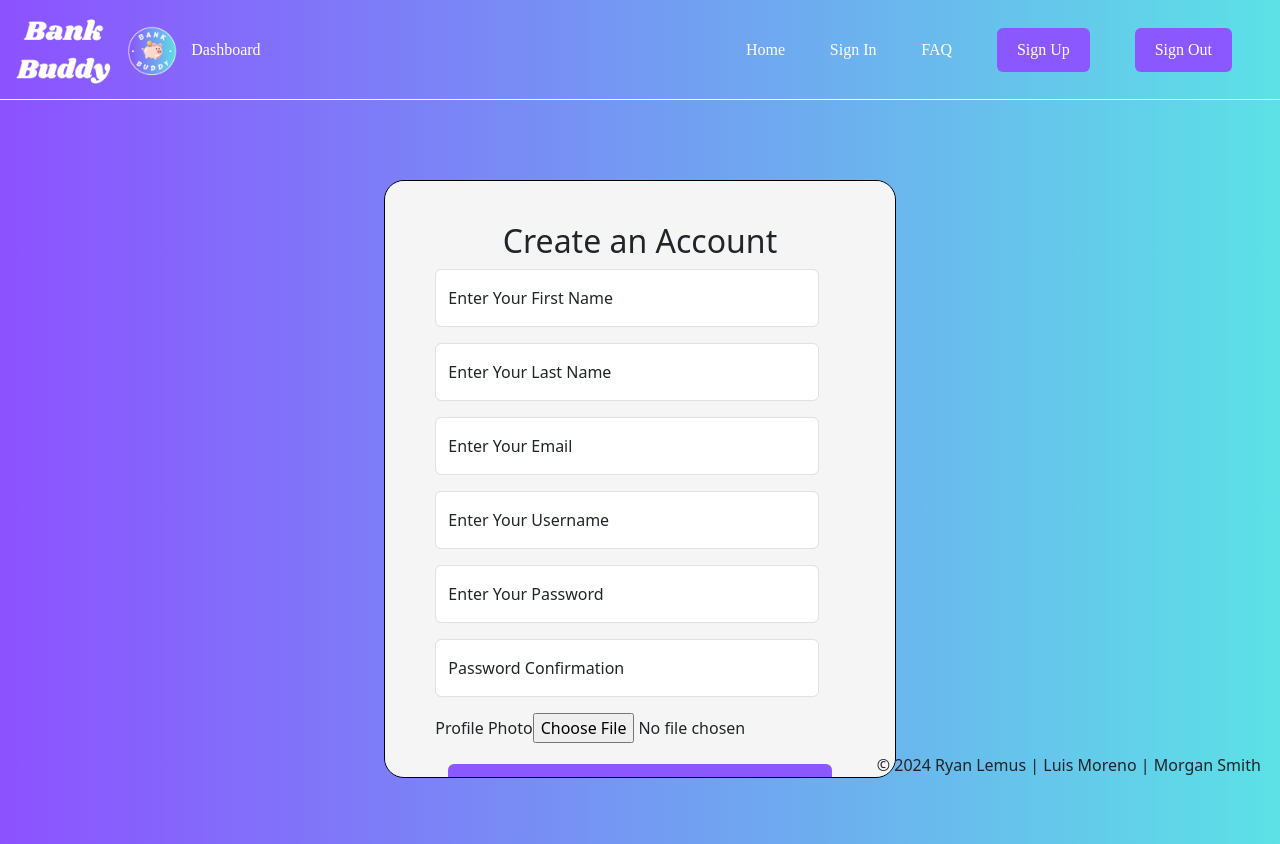
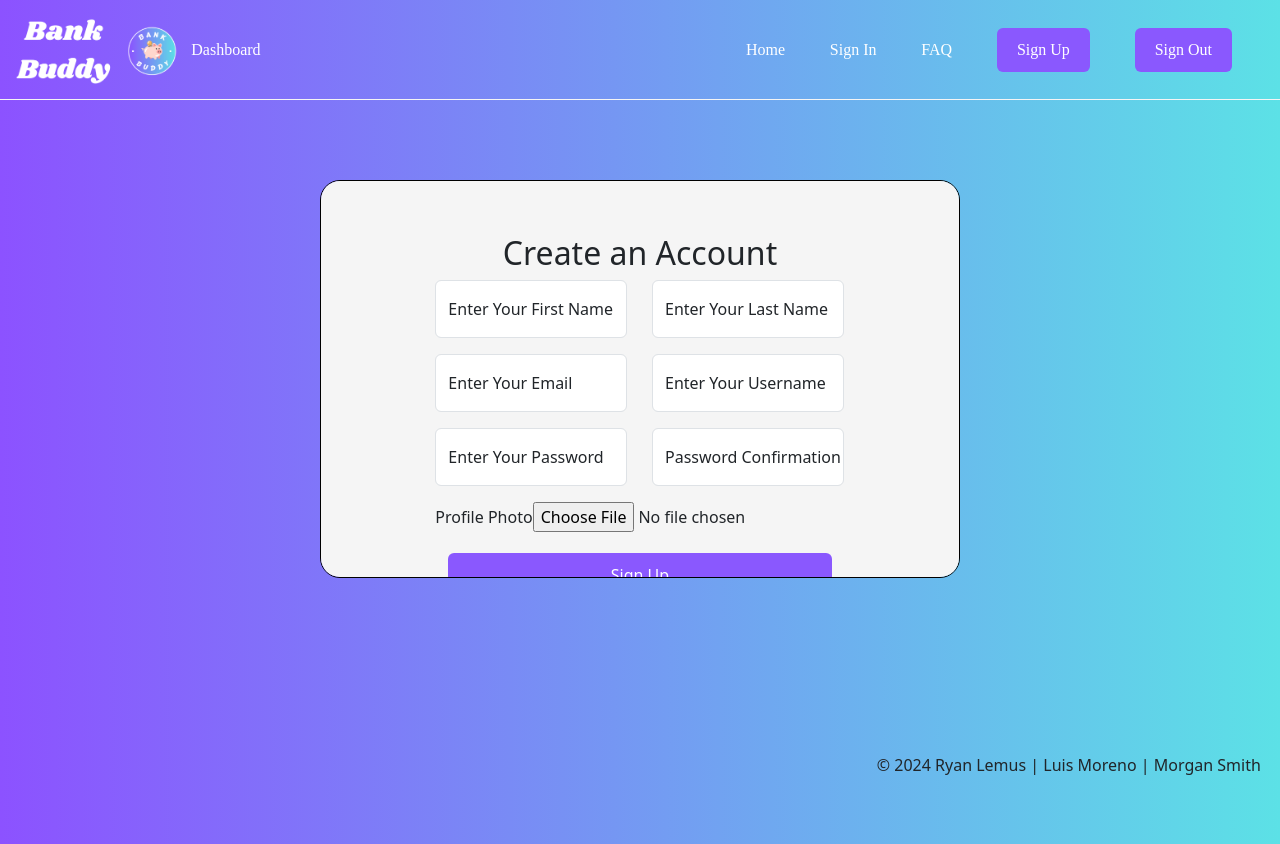
Before and after one commit to Morgan-and-sons/capstone-frontend, a React (Create React App) app: page /signup in a window 1280 px wide. Built offline with nearby package versions, Linux system fonts and the light colour scheme.

Commit message:
fixed sign up form

```diff
--- a/src/App.css
+++ b/src/App.css
@@ -170,10 +170,18 @@
   display: none;
 }
 
-.sign-in-form,
-.sign-up-form {
+.sign-in-form {
   width: 40%;
   height: 90%;
+  display: flex;
+  justify-content: center;
+  align-items: center;
+  background-color: whitesmoke;
+}
+
+.sign-up-form {
+  width: 50%;
+  height: 60%;
   display: flex;
   justify-content: center;
   align-items: center;
--- a/src/pages/SignUp.js
+++ b/src/pages/SignUp.js
@@ -34,10 +34,12 @@ const SignUp = ({ signUp }) => {
       <div className="sign-up-form">
         <h2 className="">Create an Account</h2>
         <Form onSubmit={handleSubmit(onSubmit)}>
+          <Row>
+            <Col md={6}>
               <FormGroup floating>
                 <input
                   style={{
-                width: "30vw",
+                    width: "15vw",
                   }}
                   id="firstName"
                   name="firstName"
@@ -48,13 +50,17 @@ const SignUp = ({ signUp }) => {
                 />
                 <Label for="firstName">Enter Your First Name</Label>
                 {errors.email && (
-              <span className="form-validations">First name is required</span>
+                  <span className="form-validations">
+                    First name is required
+                  </span>
                 )}
               </FormGroup>
+            </Col>
+            <Col md={6}>
               <FormGroup floating>
                 <input
                   style={{
-                width: "30vw",
+                    width: "15vw",
                   }}
                   id="lastName"
                   name="lastName"
@@ -65,13 +71,19 @@ const SignUp = ({ signUp }) => {
                 />
                 <Label for="lastName">Enter Your Last Name</Label>
                 {errors.email && (
-              <span className="form-validations">Last name is required</span>
+                  <span className="form-validations">
+                    Last name is required
+                  </span>
                 )}
               </FormGroup>
+            </Col>
+          </Row>
+          <Row>
+            <Col md={6}>
               <FormGroup floating>
                 <input
                   style={{
-                width: "30vw",
+                    width: "15vw",
                   }}
                   id="email"
                   name="email"
@@ -85,10 +97,12 @@ const SignUp = ({ signUp }) => {
                   <span className="form-validations">Email is required</span>
                 )}
               </FormGroup>
+            </Col>
+            <Col md={6}>
               <FormGroup floating>
                 <input
                   style={{
-                width: "30vw",
+                    width: "15vw",
                   }}
                   id="username"
                   name="username"
@@ -102,10 +116,14 @@ const SignUp = ({ signUp }) => {
                   <span className="form-validations">Username is required</span>
                 )}
               </FormGroup>
+            </Col>
+          </Row>
+          <Row>
+            <Col md={6}>
               <FormGroup floating>
                 <input
                   style={{
-                width: "30vw",
+                    width: "15vw",
                   }}
                   id="password"
                   name="password"
@@ -119,10 +137,12 @@ const SignUp = ({ signUp }) => {
                   <span className="form-validations">Password is required</span>
                 )}
               </FormGroup>
+            </Col>
+            <Col md={6}>
               <FormGroup floating>
                 <input
                   style={{
-                width: "30vw",
+                    width: "15vw",
                   }}
                   id="password_confirmation"
                   name="password_confirmation"
@@ -138,6 +158,8 @@ const SignUp = ({ signUp }) => {
                   </span>
                 )}
               </FormGroup>
+            </Col>
+          </Row>
           <FormGroup>
             <Label for="profile_photo">Profile Photo</Label>
             <input
```
Lines whose indentation alone changed are shown as unchanged.
